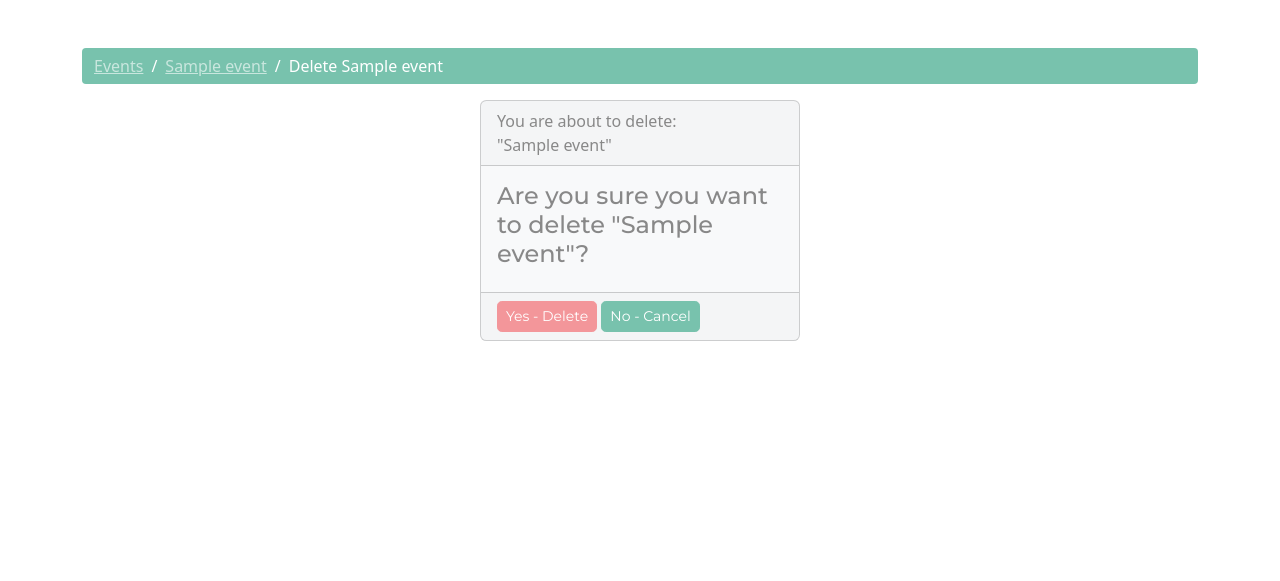
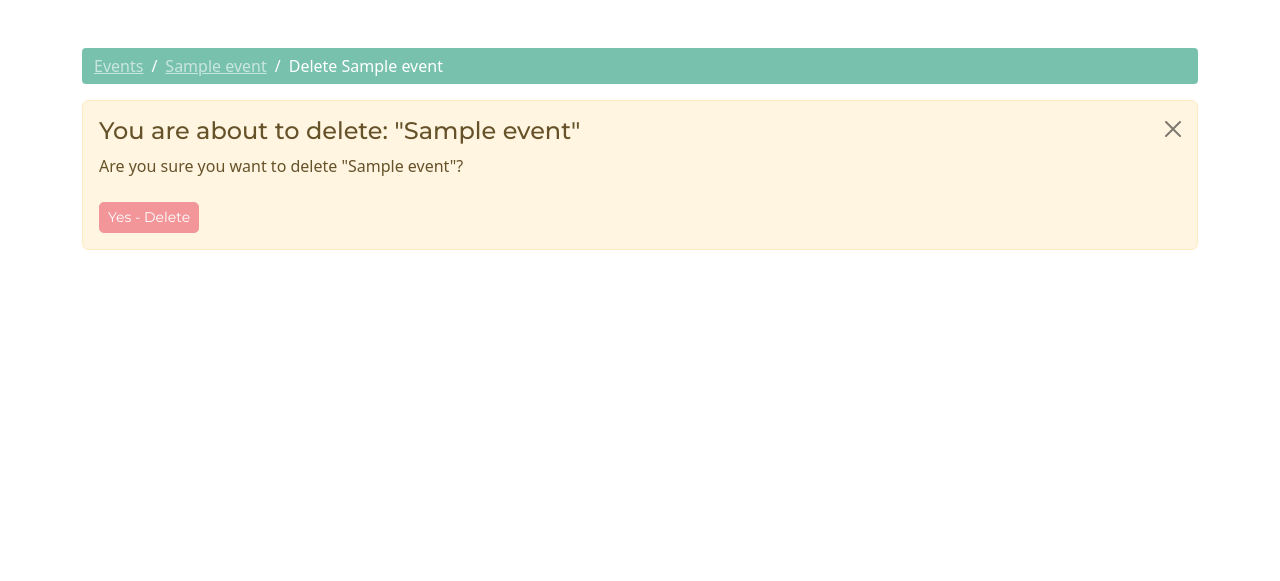
Before and after one commit to jaclynscarey/clanplan, a Django app: page /events/1/delete/ in a window 1280 px wide. Shown: the part 56-637 px from the top of the page. Run offline with Django 4.2, Linux system fonts and the light colour scheme; a user stored in the database is signed in; tables that the repository leaves empty hold one stand-in row (values such as "Sample post"); some libraries are stand-ins or nearby versions.

Commit message:
wip: edit warning on confirm delete page

```diff
--- a/main_app/templates/main_app/event_confirm_delete.html
+++ b/main_app/templates/main_app/event_confirm_delete.html
@@ -9,17 +9,14 @@
     <li class="breadcrumb-item active">Delete {{ event.title }}</li>
 </ol>
 
-<div class="card bg-light mb-3 m-auto" style="max-width: 20rem;">
-    <div class="card-header">You are about to delete:<br> "{{ object.title }}"</div>
-    <div class="card-body">
-        <h4 class="card-title">Are you sure you want to delete "{{ object.title }}"?</h4>
-    </div>
-    <div class="card-footer">
-        <form action="" method="post">
-            {% csrf_token %}
-            <button class="btn btn-secondary btn-sm" type="submit">Yes - Delete</button>
-            <button class="btn btn-primary btn-sm" type="button" onclick="window.location.href='{% url 'detail' object.id %}'">No - Cancel</button>
-    </div>
+<div class="alert alert-dismissible alert-warning">
+    <form action="" method="post">
+        {% csrf_token %}
+        <button type="button" class="btn-close" data-bs-dismiss="alert" onclick="window.location.href='{% url 'detail' object.id %}'"></button>
+        <h4 class="alert-heading">You are about to delete: "{{ object.title }}"</h4>
+        <p class="mb-0">Are you sure you want to delete "{{ object.title }}"?</p><br>
+        <button class="btn btn-secondary btn-sm" type="submit">Yes - Delete</button>
+    </form>
 </div>
 
 {% endblock %}
```
